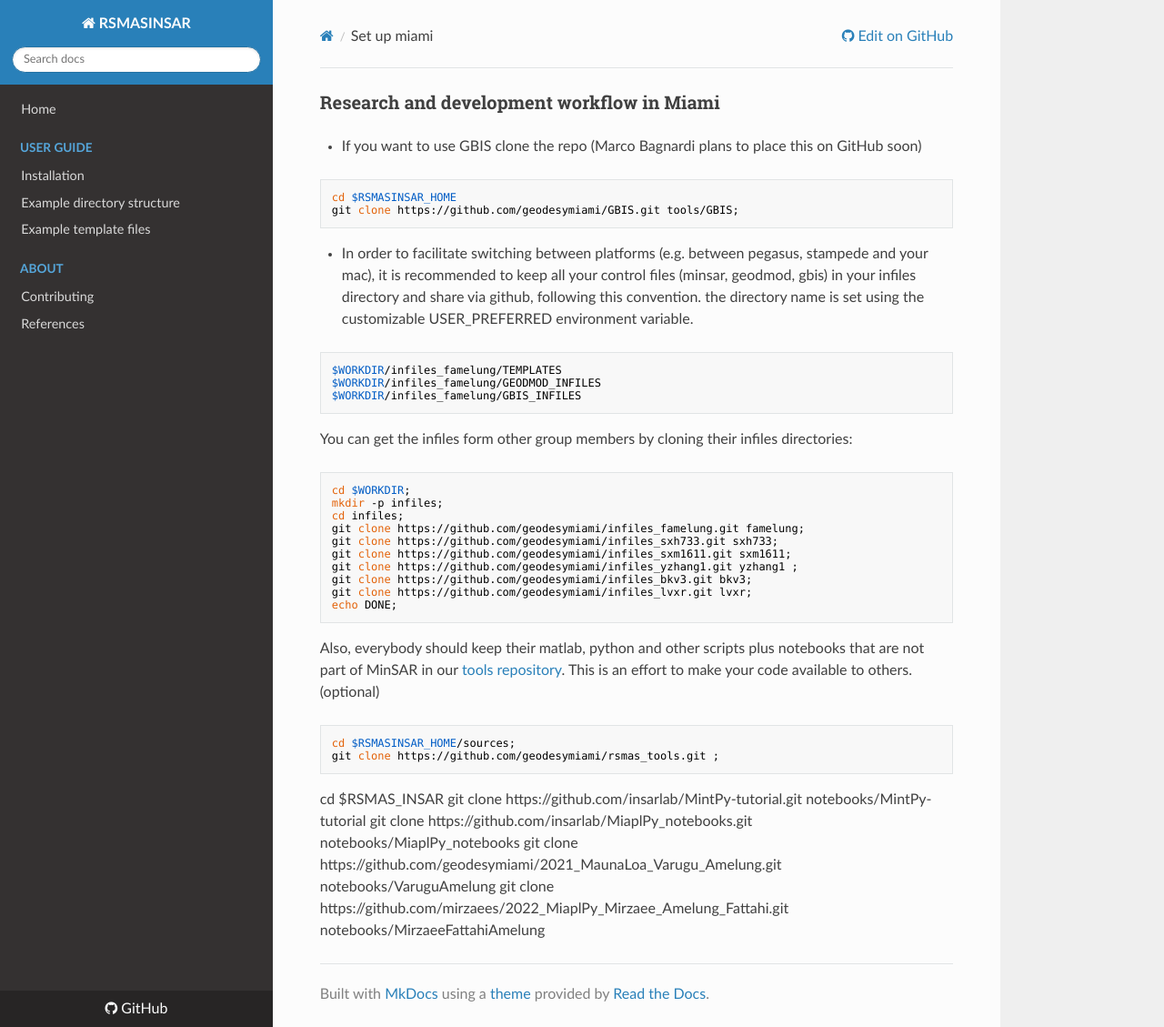
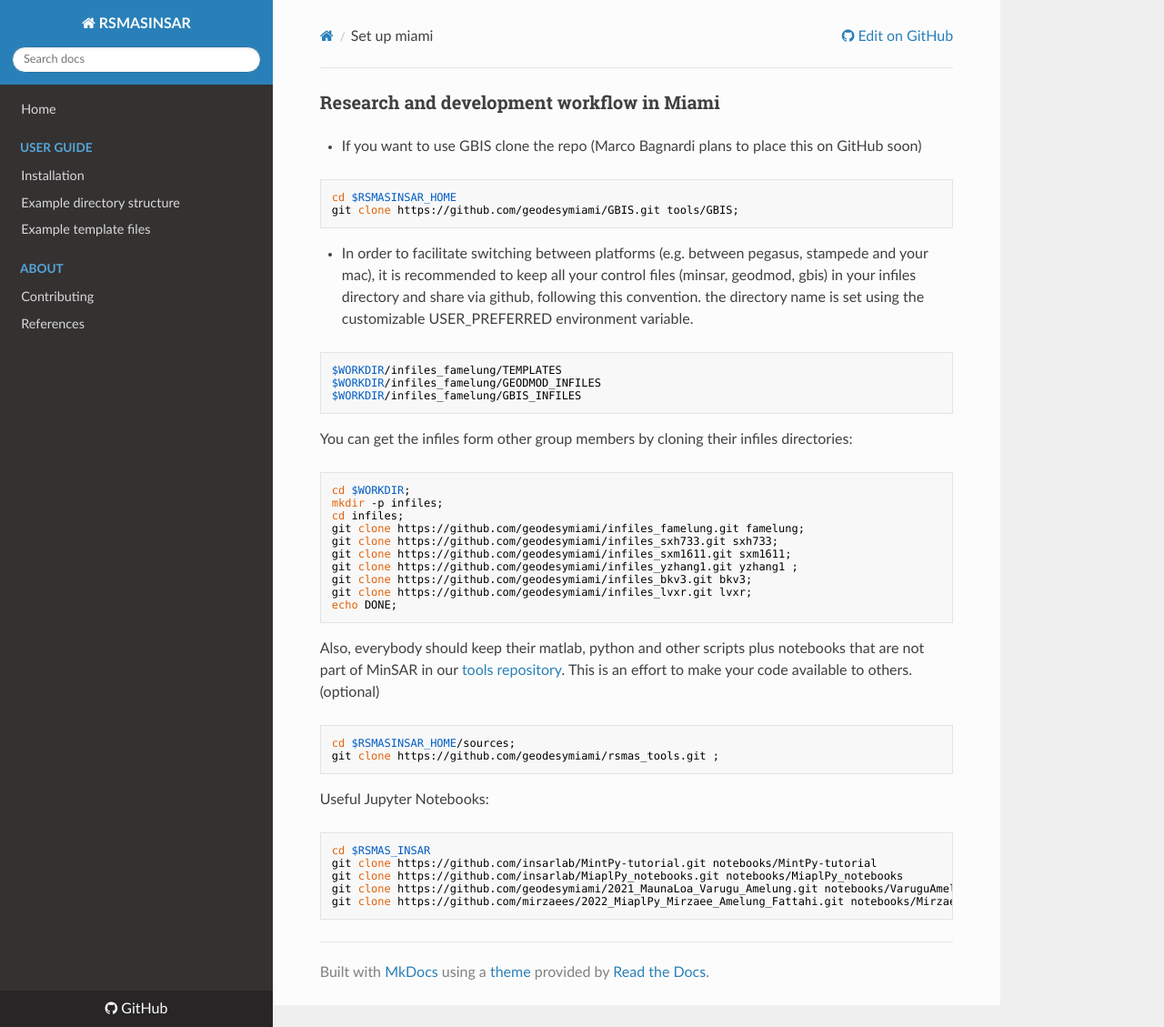
Before and after one commit to geodesymiami/rsmas_insar, an MkDocs documentation site: the page built from docs/set_up_miami.md, in a window 1280 px wide and 1129 px high. Shown: the whole window at 91% size. Built offline with MkDocs 1.6.1, drawn with Linux system fonts in a browser that asks for light colours; nearby versions of some CDN libraries.

Commit message:
Update set_up_miami.md

````diff
--- a/docs/set_up_miami.md
+++ b/docs/set_up_miami.md
@@ -30,8 +30,11 @@ Also, everybody should keep their matlab, python and other scripts  plus noteboo
 cd $RSMASINSAR_HOME/sources;
 git clone https://github.com/geodesymiami/rsmas_tools.git ;
 ```
+Useful Jupyter Notebooks:
+```
 cd $RSMAS_INSAR
 git clone https://github.com/insarlab/MintPy-tutorial.git notebooks/MintPy-tutorial
 git clone https://github.com/insarlab/MiaplPy_notebooks.git notebooks/MiaplPy_notebooks
 git clone https://github.com/geodesymiami/2021_MaunaLoa_Varugu_Amelung.git notebooks/VaruguAmelung
 git clone https://github.com/mirzaees/2022_MiaplPy_Mirzaee_Amelung_Fattahi.git notebooks/MirzaeeFattahiAmelung
+```
````
